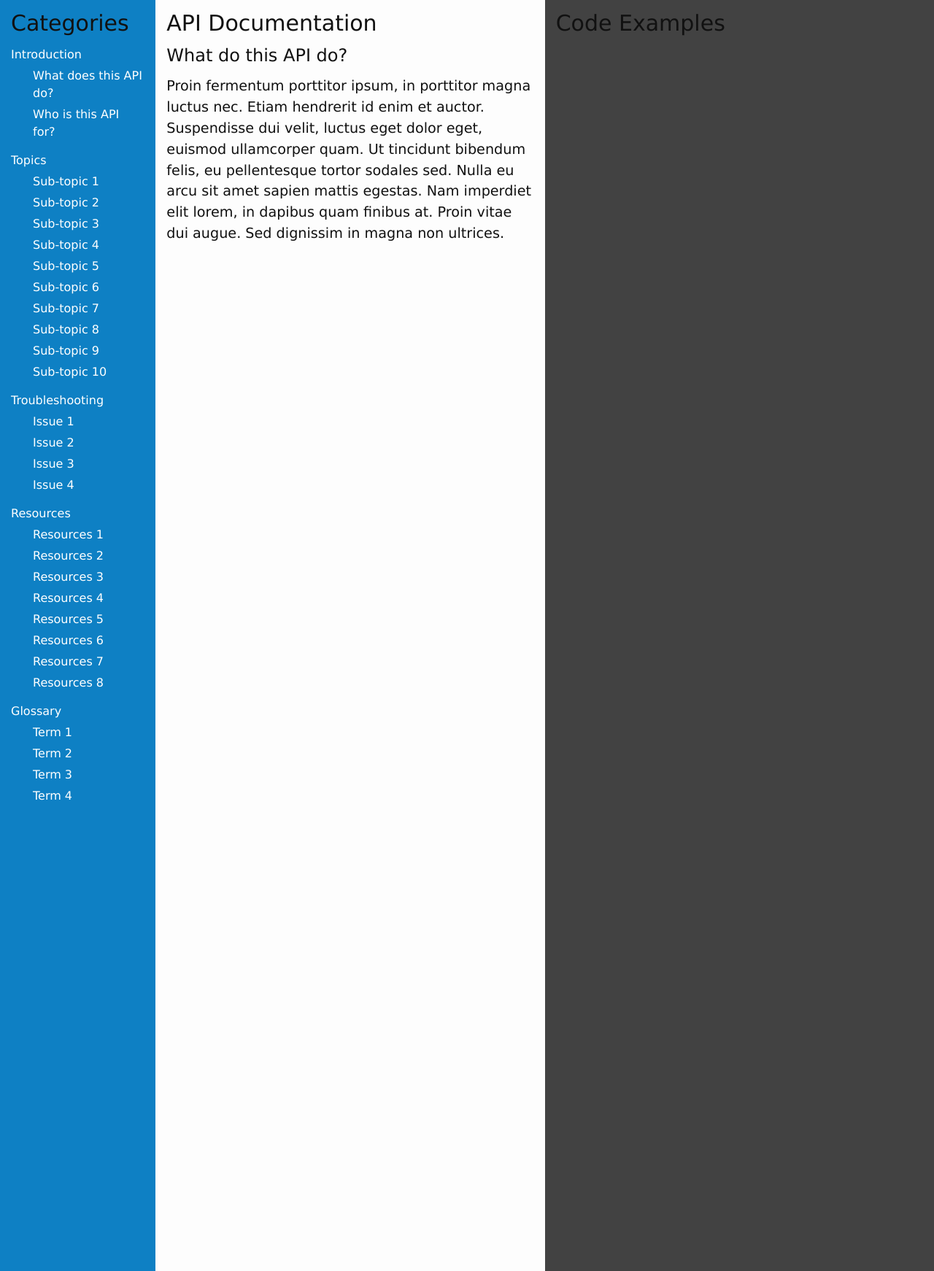
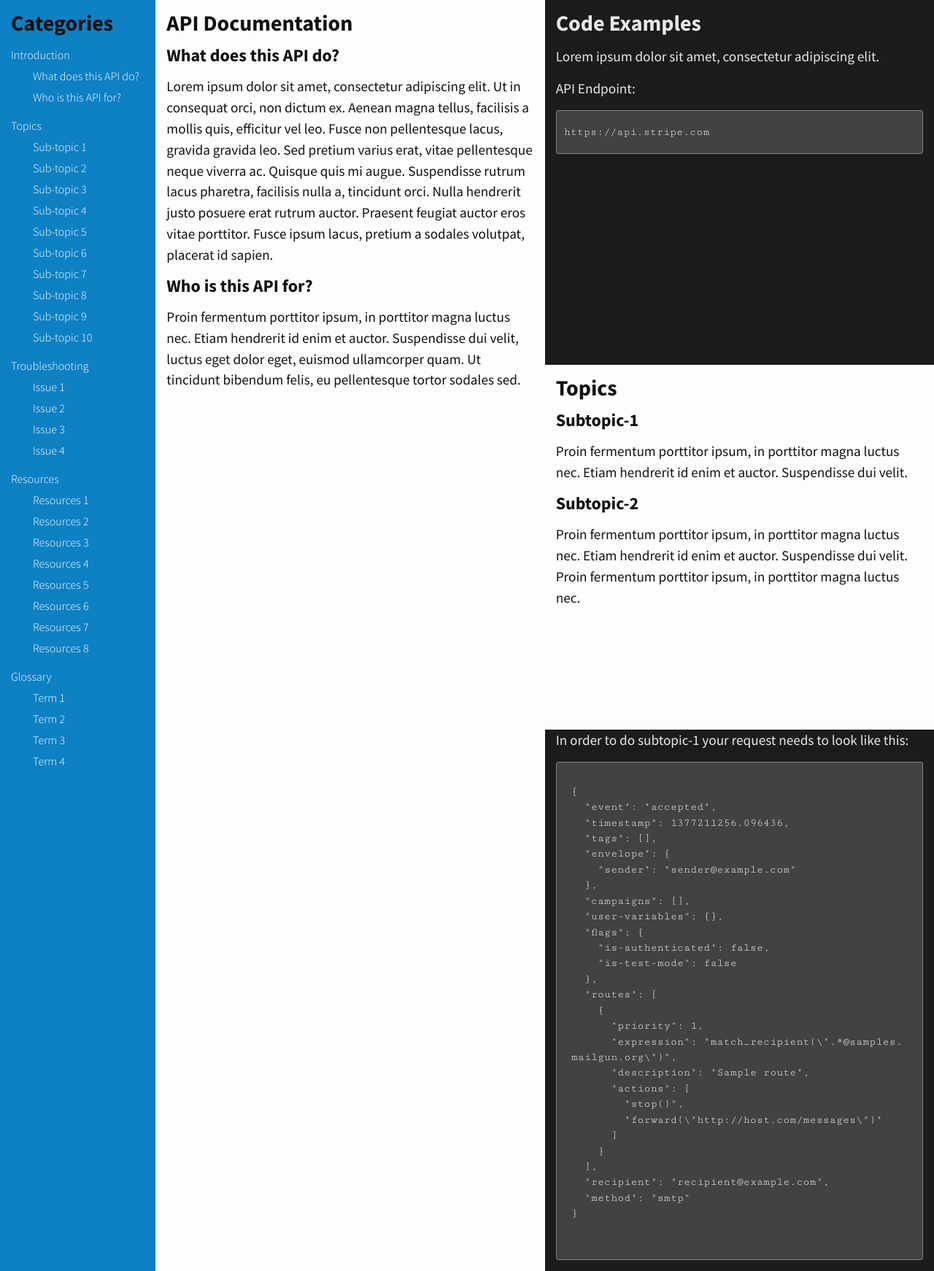
Before and after one commit to EChesters/API-Documentation-Template, a Jekyll site: the page built from index.html, in a window 1280 px wide. Shown: the whole page at 73% size. Built offline with Jekyll 4.4.1, drawn with Linux system fonts in a browser that asks for light colours; nearby versions of some CDN libraries.

Commit message:
Added sub topics for examples

```diff
--- a/_includes/api.html
+++ b/_includes/api.html
@@ -1,8 +1,74 @@
-<h2>API Documentation</h2>
-<div id="intro">
-  <div id="what">
-    <h3>What do this API do?</h3>
-    <p>Proin fermentum porttitor ipsum, in porttitor magna luctus nec. Etiam hendrerit id enim et auctor. Suspendisse dui velit, luctus eget dolor eget, euismod ullamcorper quam. Ut tincidunt bibendum felis, eu pellentesque tortor sodales sed. Nulla eu arcu sit amet sapien mattis egestas. Nam imperdiet elit lorem, in dapibus quam finibus at. Proin vitae dui augue. Sed dignissim in magna non ultrices.</p>
+<div id="intro" class="group-section">
+    <div class="api col-xs-12 col-sm-6">
+      <h2>API Documentation</h2>
+      <div id="what">
+        <h3>What does this API do?</h3>
+        <p>Lorem ipsum dolor sit amet, consectetur adipiscing elit. Ut in consequat orci, non dictum ex. Aenean magna tellus, facilisis a mollis quis, efficitur vel leo. Fusce non pellentesque lacus, gravida gravida leo. Sed pretium varius erat, vitae pellentesque neque viverra ac. Quisque quis mi augue. Suspendisse rutrum lacus pharetra, facilisis nulla a, tincidunt orci. Nulla hendrerit justo posuere erat rutrum auctor. Praesent feugiat auctor eros vitae porttitor. Fusce ipsum lacus, pretium a sodales volutpat, placerat id sapien.</p>
+      </div>
+
+      <div id="who">
+        <h3>Who is this API for?</h3>
+        <p>Proin fermentum porttitor ipsum, in porttitor magna luctus nec. Etiam hendrerit id enim et auctor. Suspendisse dui velit, luctus eget dolor eget, euismod ullamcorper quam. Ut tincidunt bibendum felis, eu pellentesque tortor sodales sed.</p>
+      </div>
+    </div>
+    <div class="code col-xs-12 col-sm-6">
+      <h2>Code Examples</h2>
+      <p>Lorem ipsum dolor sit amet, consectetur adipiscing elit.</p>
+      <p>API Endpoint:</p>
+      <code>https://api.stripe.com</code>
+    </div>
+</div>
+<div id="topics" class="group-section">
+  <div class="api col-xs-12 col-sm-6">
+    <h2>Topics</h2>
+    <h3 id="topic-1">Subtopic-1</h3>
+    <p>Proin fermentum porttitor ipsum, in porttitor magna luctus nec. Etiam hendrerit id enim et auctor. Suspendisse dui velit.</p>
+    <h3 id="topic-2">Subtopic-2</h3>
+    <p>Proin fermentum porttitor ipsum, in porttitor magna luctus nec. Etiam hendrerit id enim et auctor. Suspendisse dui velit. Proin fermentum porttitor ipsum, in porttitor magna luctus nec.</p>
   </div>
+  <div class="code col-xs-12 col-sm-6">
+    <p>In order to do subtopic-1 your request needs to look like this:</p>
+    <pre><code>{
+  "event": "accepted",
+  "timestamp": 1377211256.096436,
+  "tags": [],
+  "envelope": {
+    "sender": "sender@example.com"
+  },
+  "campaigns": [],
+  "user-variables": {},
+  "flags": {
+    "is-authenticated": false,
+    "is-test-mode": false
+  },
+  "routes": [
+    {
+      "priority": 1,
+      "expression": "match_recipient(\".*@samples.mailgun.org\")",
+      "description": "Sample route",
+      "actions": [
+        "stop()",
+        "forward(\"http://host.com/messages\")"
+      ]
+    }
+  ],
+  "recipient": "recipient@example.com",
+  "method": "smtp"
+}
+    </code></pre></sender@example.com>
+  </div>
+</div>
+
+
+  <!-- <div id="topics">
+    <h3>Topics</h3>
+    <p>Proin fermentum porttitor ipsum, in porttitor magna luctus nec.</p>
+
+    <h4 id="topic-1">Sub-Topic 1</h4>
+    <p>Proin fermentum porttitor ipsum, in porttitor magna luctus nec. Etiam hendrerit id enim et auctor. Suspendisse dui velit, luctus eget dolor eget, euismod ullamcorper quam.</p>
+
+    <h4 id="topic-2">Sub-Topic 2</h4>
+    <p>Proin fermentum porttitor ipsum, in porttitor magna luctus nec. Etiam hendrerit id enim et auctor. Suspendisse dui velit, luctus eget dolor eget, euismod ullamcorper quam.</p>
+  </div> -->
 
 </div>
--- a/_includes/categories.html
+++ b/_includes/categories.html
@@ -2,14 +2,14 @@
 <ul>
   <li>Introduction</li>
     <li><ul>
-      <li>What does this API do?</li>
+      <li><a href="#what">What does this API do?</a></li>
       <li>Who is this API for?</li>
     </ul></li>
 
-  <li>Topics</li>
+  <li><a href="#topics">Topics</a></li>
   <li><ul>
-    <li>Sub-topic 1</li>
-    <li>Sub-topic 2</li>
+    <li><a href="#topic-1">Sub-topic 1</a></li>
+    <li><a href="#topic-2">Sub-topic 2</a></li>
     <li>Sub-topic 3</li>
     <li>Sub-topic 4</li>
     <li>Sub-topic 5</li>
--- a/_sass/_api.scss
+++ /dev/null
@@ -1,4 +0,0 @@
-#api {
-	font-size: 1.2em;
-	line-height: 1.5em;
-}
--- a/_sass/_categories.scss
+++ b/_sass/_categories.scss
@@ -7,6 +7,7 @@
 		color: #fff;
 		list-style: none;
 		margin-left: 0;
+		font-weight: $base-light-weight;
 
 		li {
 			margin: 5px 0;
@@ -16,4 +17,14 @@
 			margin: 0 0 15px 30px;
 		}
 	}
+
+	a {
+		color: #fff;
+
+		&:hover {
+			text-decoration: none;
+			color: darken($brand-color, 25%);
+		}
+
+	}
 }
--- a/_sass/_code.scss
+++ /dev/null
@@ -1,3 +0,0 @@
-#code {
-	background-color: $grey-color-dark
-}
--- a/_sass/_section.scss
+++ b/_sass/_section.scss
@@ -3,6 +3,39 @@
 	overflow: scroll;
 }
 
+.group-section {
+	font-size: 1.2em;
+	line-height: 1.5em;
+}
+
 h2 {
 	margin-top: 15px;
+	font-weight: $base-header-weight;
 }
+
+h2, h3, h4, h5 {
+	font-weight: $base-header-weight;
+}
+
+.api, .code {
+	min-height: 500px;
+	// min-height: 50vh;
+	// display: block;
+}
+
+.code {
+	float: right;
+	background-color: $grey-color-darker;
+	color: $grey-color-light;
+	display: inline-block;
+
+	pre, code {
+		font-family: $code-font;
+		background-color: $grey-color-dark;
+		border-color: $grey-color;
+		color: $grey-color-light;
+		padding: 15px 10px;
+		width: 100%;
+		display: block;
+	}
+}
--- a/css/main.scss
+++ b/css/main.scss
@@ -2,33 +2,37 @@
 # Only the main Sass file needs front matter (the dashes are enough)
 ---
 @charset "utf-8";
-
+@import url(https://fonts.googleapis.com/css?family=Source+Sans+Pro:400,700,300|Cutive+Mono);
 
 
 // Our variables
-$base-font-family: "Lucida Grande", Helvetica, Arial, sans-serif;
-$base-font-size:   16px;
-$base-font-weight: 400;
-$small-font-size:  $base-font-size * 0.875;
-$base-line-height: 1.5;
+$base-font-family:      "Source Sans Pro", Helvetica, Arial, sans-serif;
+$code-font:             "Cutive Mono",;
+$base-font-size:        16px;
+$base-font-weight:      400;
+$base-header-weight:    700;
+$base-light-weight:     300;
+$small-font-size:       $base-font-size * 0.875;
+$base-line-height:      1.5;
 
-$spacing-unit:     30px;
+$spacing-unit:          30px;
 
-$text-color:       #111;
-$background-color: #fdfdfd;
-$brand-color:      #0e80c4;
-$brand-secondary:  #fff;
+$text-color:            #111;
+$background-color:      #fdfdfd;
+$brand-color:           #0e80c4;
+$brand-secondary:       #fff;
 
 
-$grey-color:       #828282;
-$grey-color-light: lighten($grey-color, 40%);
-$grey-color-dark:  darken($grey-color, 25%);
+$grey-color:            #828282;
+$grey-color-light:      lighten($grey-color, 40%);
+$grey-color-dark:       darken($grey-color, 25%);
+$grey-color-darker:     darken($grey-color, 40%);
 
 // Width of the content area
-$content-width:    800px;
+$content-width:         800px;
 
-$on-palm:          600px;
-$on-laptop:        800px;
+$on-palm:               600px;
+$on-laptop:             800px;
 
 
 
@@ -53,7 +57,5 @@ $on-laptop:        800px;
         "layout",
         "syntax-highlighting",
         "section",
-        "categories",
-        "api",
-        "code"
+        "categories"
 ;
--- a/index.html
+++ b/index.html
@@ -7,12 +7,11 @@ layout: default
       {% include categories.html %}
     </div>
 
-    <div id="api" class="col-xs-12 col-md-5 section">
-      {% include api.html %}
-    </div>
-
-    <div id="code" class="col-xs-12 col-md-5 section">
-      <h2>Code Examples</h2>
+    <div class="col-xs-12 col-sm-10 section">
+      <div class="row">
+          {% include api.html %}
+        </div>
+      </div>
     </div>
   </div>
 </div>
```
